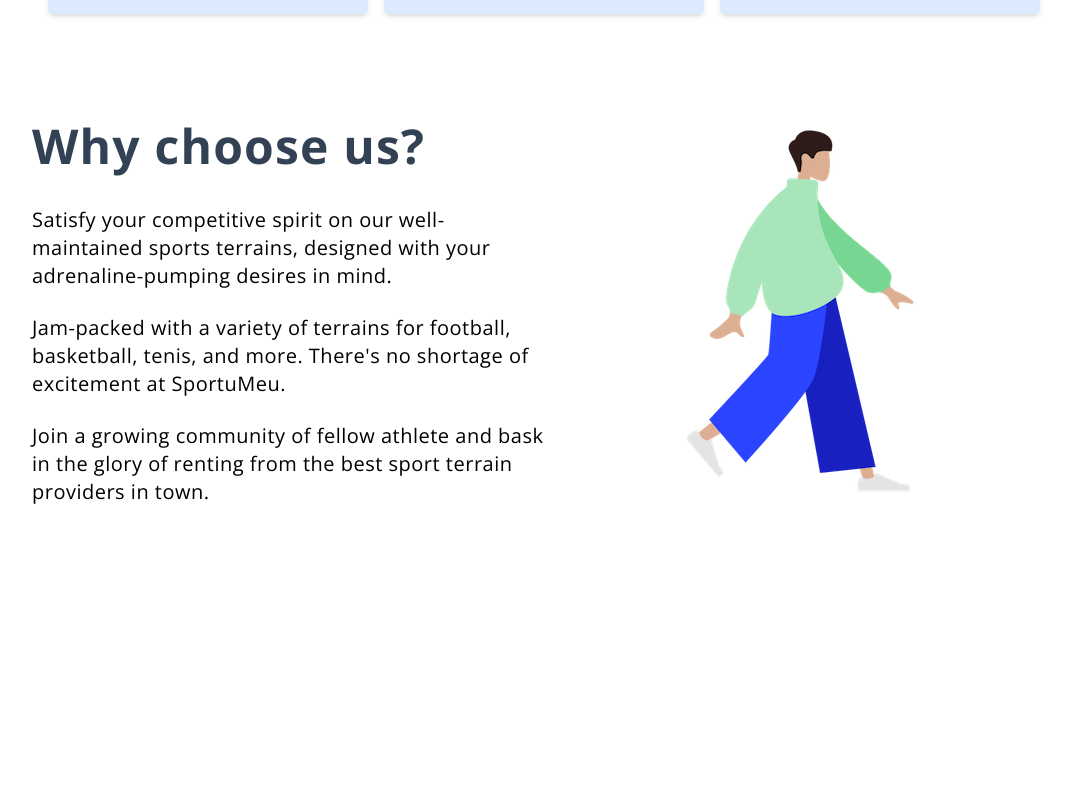
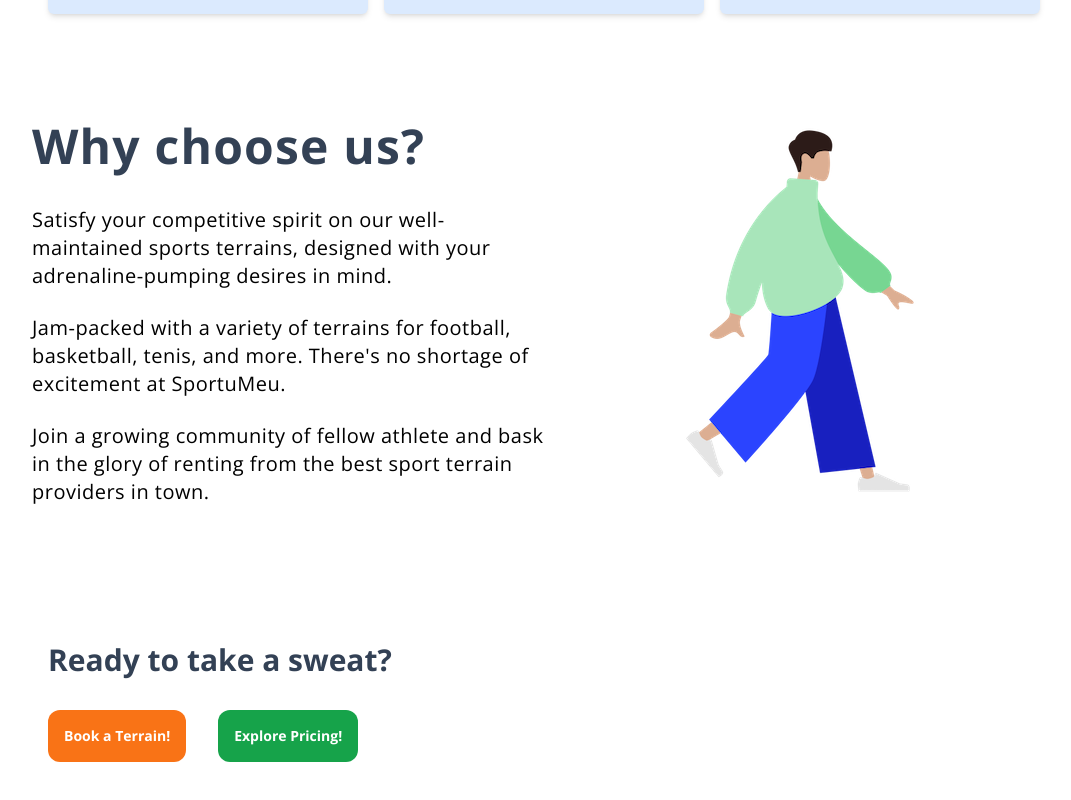
Before and after one commit to MariusTanase/InchiriereTeren, a React (Vite) app in the folder front/: page / in a window 1280 px wide. Shown: the part 1142-1942 px from the top of the page, without its empty margins (96-1167 px from the left). Before the commit the page ends 1736 px from the top, so only its background shows below. Built offline with nearby package versions, Linux system fonts and the light colour scheme.

Commit message:
Adding Call to action component

```diff
--- /dev/null
+++ b/front/src/components/CallToAction.tsx
@@ -0,0 +1,19 @@
+import Button from './elements/Button'
+
+const CallToAction = () => {
+    return (
+        <section className='w-[80%] mx-auto p-4 my-24'>
+            <div className='flex flex-col'>
+                <h2 className='font-bold text-3xl text-slate-700'>Ready to take a sweat?</h2>
+
+                <div className='flex gap-8'>
+                    <Button style="lg:inline-block text-center p-[1rem] px-4 bg-orange-500 hover:bg-orange-600 text-sm text-white font-bold rounded-xl transition duration-200 max-w-[300px] my-8" linkTo='mamaia' name="Book a Terrain!" />
+                    <Button style="lg:inline-block text-center p-[1rem] px-4 bg-green-600 hover:bg-orange-600 text-sm text-white font-bold rounded-xl transition duration-200 max-w-[300px] my-8" linkTo='mamaia' name="Explore Pricing!" />
+                </div>
+
+            </div>
+        </section>
+    )
+}
+
+export default CallToAction
--- a/front/src/pages/Homepage.tsx
+++ b/front/src/pages/Homepage.tsx
@@ -3,6 +3,7 @@
 import Welcome from '../components/Welcome'
 import CardStats from "../components/CardsStats"
 import WhyUs from '../components/WhyUs'
+import CallToAction from '../components/CallToAction'
 
 const Homepage = () => {
   return (
@@ -12,6 +13,7 @@
         <Welcome />
         <CardStats />
         <WhyUs />
+        <CallToAction />
     </section>
   )
 }
```
Also changed, not shown: front/src/components/Testimonials.tsx (added).
